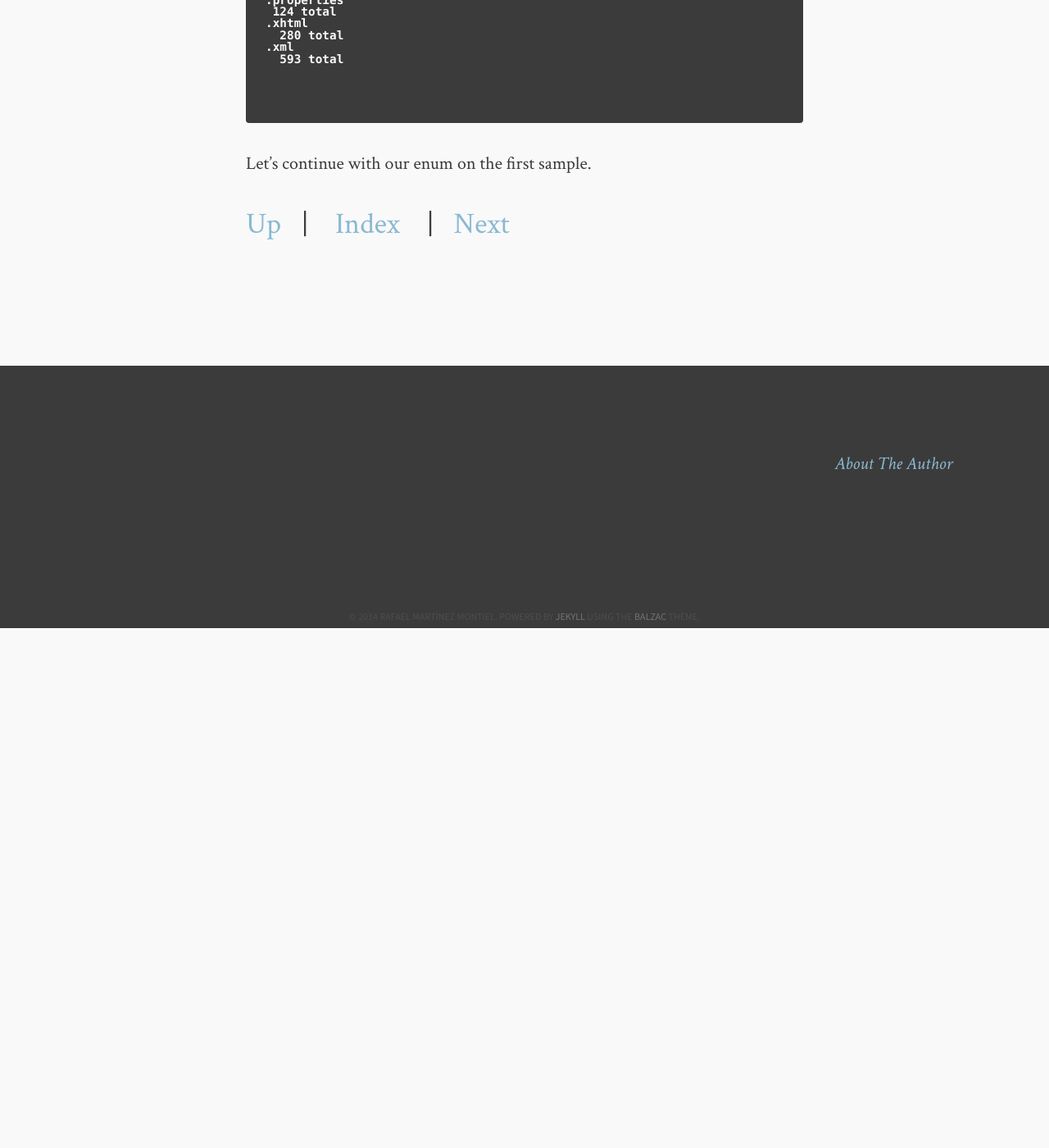
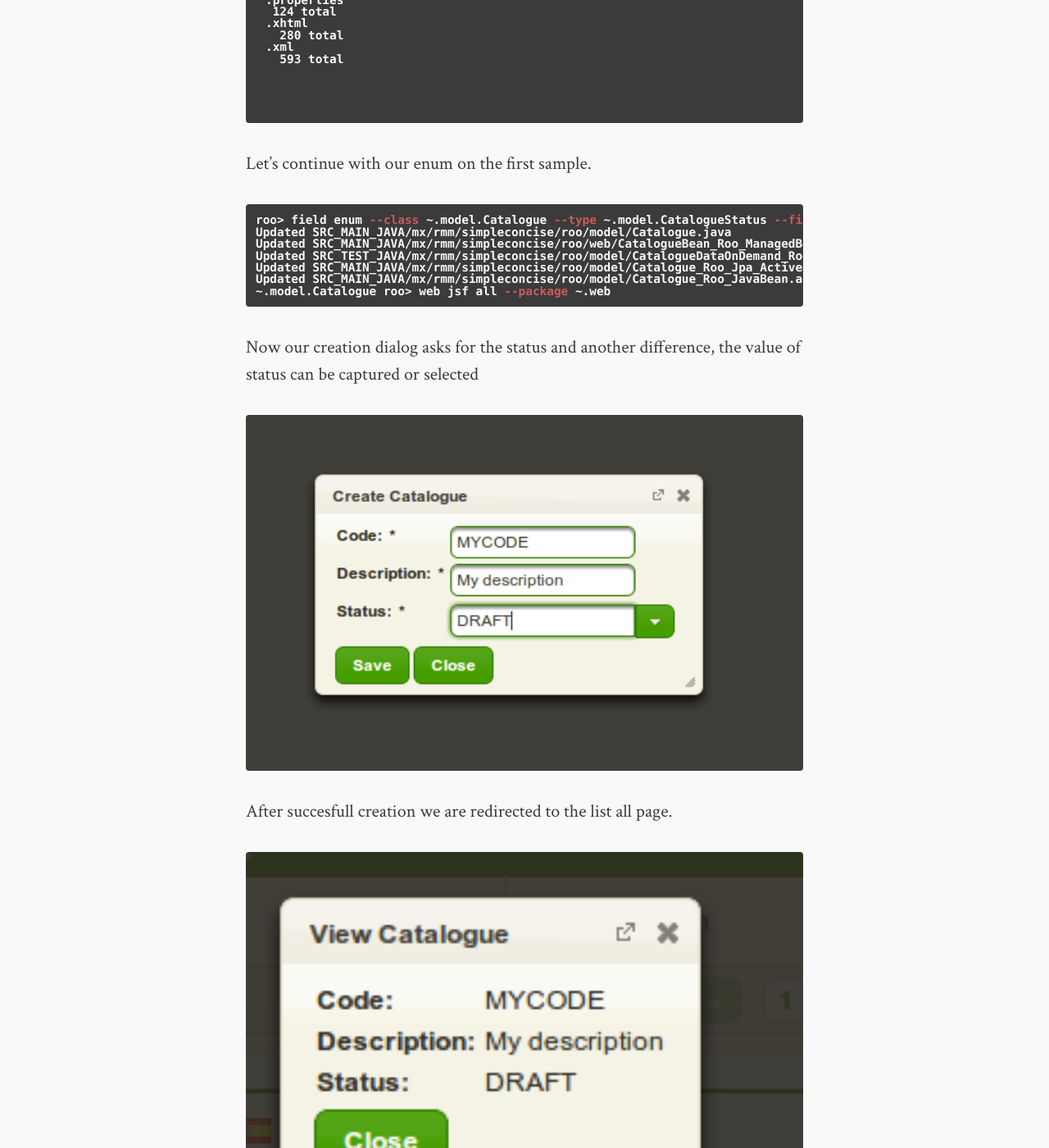
Before and after one commit to mtzmontiel/simple-concise, a Jekyll site: the page built from roo/sampleUI-BasicUI-01.md, in a window 1280 px wide and 1400 px high, scrolled down 4455 px. Shown: the whole window at 82% size. Built offline with Jekyll 4.4.1, drawn with Linux system fonts in a browser that asks for light colours; before the commit the page ends 5221 px from its top, so only the background shows below that; some of the changed text lies outside the part shown.

Commit message:
Enumeration Roo, sample ui 01

```diff
--- a/roo/sampleUI-BasicUI-01.md
+++ b/roo/sampleUI-BasicUI-01.md
@@ -207,3 +207,26 @@ Current metrics
 ~~~
 
 Let's continue with our enum on the first sample.
+
+{% highlight bash %}
+roo> field enum --class ~.model.Catalogue --type ~.model.CatalogueStatus --fieldName status --enumType STRING --notNull
+Updated SRC_MAIN_JAVA/mx/rmm/simpleconcise/roo/model/Catalogue.java
+Updated SRC_MAIN_JAVA/mx/rmm/simpleconcise/roo/web/CatalogueBean_Roo_ManagedBean.aj
+Updated SRC_TEST_JAVA/mx/rmm/simpleconcise/roo/model/CatalogueDataOnDemand_Roo_DataOnDemand.aj
+Updated SRC_MAIN_JAVA/mx/rmm/simpleconcise/roo/model/Catalogue_Roo_Jpa_ActiveRecord.aj
+Updated SRC_MAIN_JAVA/mx/rmm/simpleconcise/roo/model/Catalogue_Roo_JavaBean.aj
+~.model.Catalogue roo> web jsf all --package ~.web
+
+{% endhighlight %}
+
+Now our creation dialog asks for the status and another difference, the
+value of status can be captured or selected
+
+<img src="{{site.url}}/assets/images/suc-bui-roo/005.png" />
+
+After succesfull creation we are redirected to the list all page.
+
+<img src="{{site.url}}/assets/images/suc-bui-roo/006.png" />
+
+Other thing we are missing are the search fields so all the results are
+shown on the same table albeit paginated
```
Also changed, not shown: forge/sampleUI-BasicUI-05.md (+1 -1 lines), roo/sampleUI-BasicUI-02.md (+1 -1 lines), assets/images/suc-bui-roo/005.png (added), assets/images/suc-bui-roo/006.png (added).
